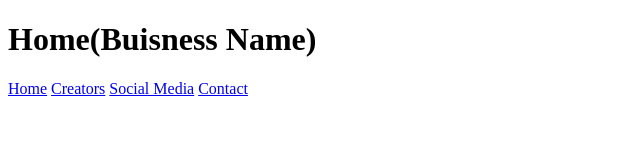
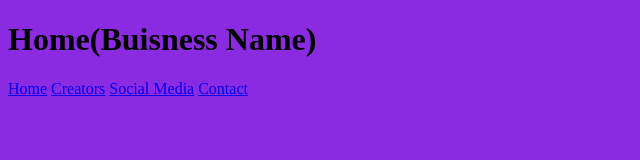
Before and after one commit to sydneycodes22/Coupon_Project, a plain HTML site: page html/home.html in a window 1280 px wide. Shown: the whole page, without its empty margins (0-640 px from the left). Drawn offline with Linux system fonts and the light colour scheme.

Commit message:
organization

```diff
--- /dev/null
+++ b/css/home.css
@@ -0,0 +1,3 @@
+body {
+    background-color: blueviolet;
+}
--- a/home.html
+++ b/html/home.html
@@ -2,6 +2,7 @@
 <html>
     <head>
         <title>Home</title>
+        <link rel="stylesheet" href="../css/home.css">
     </head>
     <body>
         <h1>Home(Buisness Name)</h1>
```
Also changed, not shown: html/contact.html (renamed from contact.html), html/creator.html (renamed from creator.html), html/social.html (renamed from social.html), main.css (deleted).
